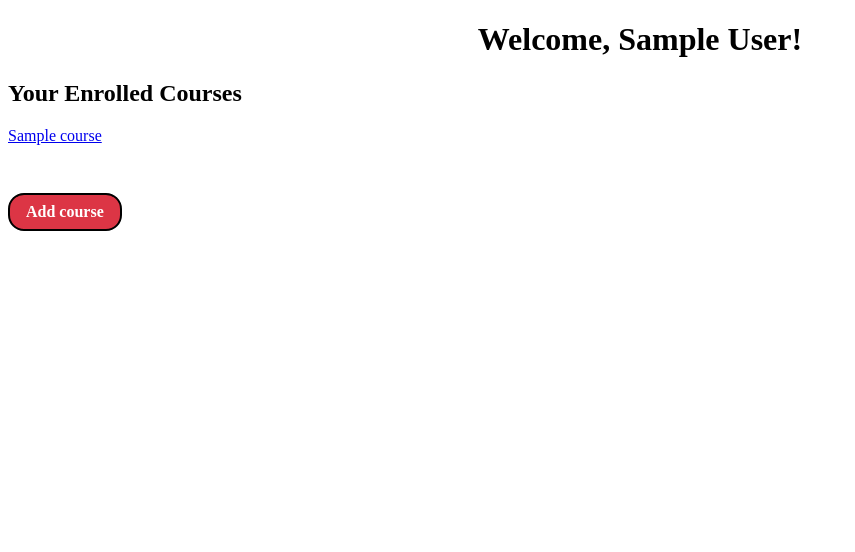
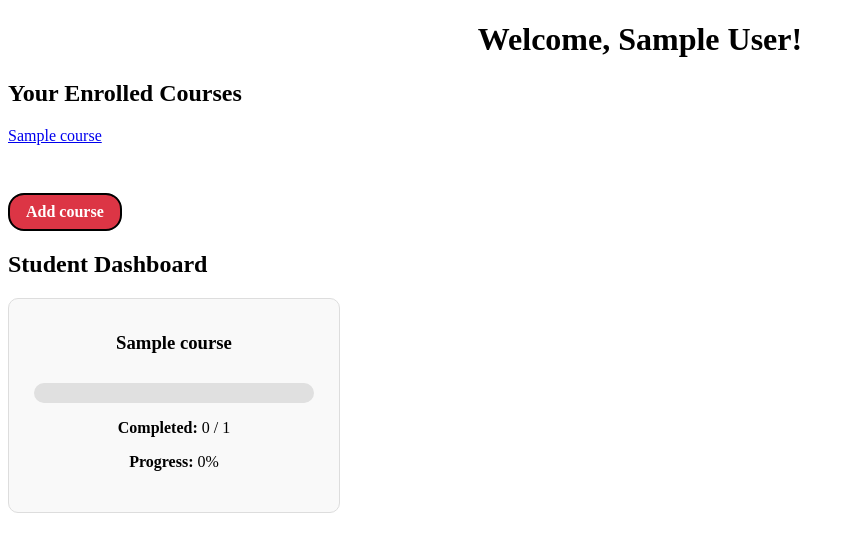
Before and after one commit to Personalized-Learning-Plaform-Compon/Personalized-Learning-Platform-Components, a Flask app: page /dashboard in a window 1280 px wide. Shown: the part 58-610 px from the top of the page, without its empty margins (0-855 px from the left). Run offline with Flask 3, Linux system fonts and the light colour scheme; a user stored in the database is signed in; tables that the repository leaves empty hold one stand-in row (values such as "Sample post").

Commit message:
added display for course progress

```diff
--- a/knowledgebase_app/app.py
+++ b/knowledgebase_app/app.py
@@ -642,6 +642,34 @@ def get_progress(student_id):
 
     return jsonify(progress)
 
+@app.route('/milestones/<int:student_id>/<int:course_id>')
+@login_required
+def get_course_milestones(student_id, course_id):
+    # Fetch total quizzes in the course
+    total_quizzes = db.session.query(Quizzes).filter(
+        Quizzes.course_id == course_id
+    ).count()
+
+    # Fetch completed quizzes in the course
+    completed_quizzes = db.session.query(Student_Progress).join(Quizzes).filter(
+        Student_Progress.student_id == student_id,
+        Student_Progress.action == 'complete',
+        Quizzes.course_id == course_id
+    ).count()
+
+    # Calculate completion percentage
+    completion_percentage = (completed_quizzes / total_quizzes * 100) if total_quizzes > 0 else 0
+
+    return jsonify({
+        "student_id": student_id,
+        "course_id": course_id,
+        "completed_quizzes": completed_quizzes,
+        "total_quizzes": total_quizzes,
+        "completion_percentage": round(completion_percentage, 2)
+    })
+
+
+
 @app.route('/strengths/weakness/<int:student_id>')
 def analyze_strengths_weaknesses(student_id):
     results = (
--- a/knowledgebase_app/models.py
+++ b/knowledgebase_app/models.py
@@ -66,7 +66,7 @@ class CourseEnrollment(db.Model):
 
 class Quizzes(db.Model):
     __tablename__ = 'quizzes'
-
+    course_id = db.Column(db.Integer, db.ForeignKey('courses.id'), nullable=False)
     quiz_id = db.Column(db.Integer, primary_key=True, nullable=False)
     topic = db.Column(db.String(255), nullable=False)
     difficulty = db.Column(db.Enum('Easy', 'Medium', 'Hard', name="difficulty_enum"), nullable=False)
--- a/knowledgebase_app/templates/dashboard.html
+++ b/knowledgebase_app/templates/dashboard.html
@@ -17,4 +17,77 @@
     {% endif %}
 </div>
 <a href="{{ url_for('courses') }}" class="red-btn">Add course</a>
+
+
+<div class="container">
+    <h2>Student Dashboard</h2>
+
+    <div class="courses">
+        {% for course in courses %}
+        <div class="course-card">
+            <h3>{{ course.name }}</h3>
+            <div class="progress-section" id="milestone-container-{{ course.id }}">
+                <div class="progress-bar">
+                    <div id="progress-fill-{{ course.id }}" class="progress-fill"></div>
+                </div>
+                <p><strong>Completed:</strong> <span id="completed-quizzes-{{ course.id }}">0</span> /
+                <span id="total-quizzes-{{ course.id }}">0</span></p>
+                <p><strong>Progress:</strong> <span id="progress-percentage-{{ course.id }}">0%</span></p>
+            </div>
+        </div>
+        {% endfor %}
+    </div>
+</div>
+
+<script>
+document.addEventListener("DOMContentLoaded", function() {
+    {% for course in courses %}
+    fetch("/milestones/{{ current_user.id }}/{{ course.id }}")
+        .then(response => response.json())
+        .then(data => {
+            document.getElementById("completed-quizzes-{{ course.id }}").innerText = data.completed_quizzes;
+            document.getElementById("total-quizzes-{{ course.id }}").innerText = data.total_quizzes;
+            document.getElementById("progress-percentage-{{ course.id }}").innerText = data.completion_percentage + "%";
+
+            // Adjust progress bar width
+            document.getElementById("progress-fill-{{ course.id }}").style.width = data.completion_percentage + "%";
+        })
+        .catch(error => console.error("Error fetching milestone data:", error));
+    {% endfor %}
+});
+</script>
+
+<style>
+.courses {
+    display: flex;
+    flex-wrap: wrap;
+    gap: 20px;
+}
+.course-card {
+    border: 1px solid #ddd;
+    padding: 15px;
+    border-radius: 10px;
+    background: #f9f9f9;
+    width: 300px;
+    text-align: center;
+}
+.progress-section {
+    margin-top: 10px;
+    padding: 10px;
+}
+.progress-bar {
+    width: 100%;
+    height: 20px;
+    background: #e0e0e0;
+    border-radius: 10px;
+    overflow: hidden;
+}
+.progress-fill {
+    height: 100%;
+    background: #4CAF50;
+    width: 0%;
+    transition: width 0.5s ease-in-out;
+}
+</style>
+
 {% endblock %}
```
Also changed, not shown: knowledgebase_app/templates/milestones.html (added), 4 other files.
